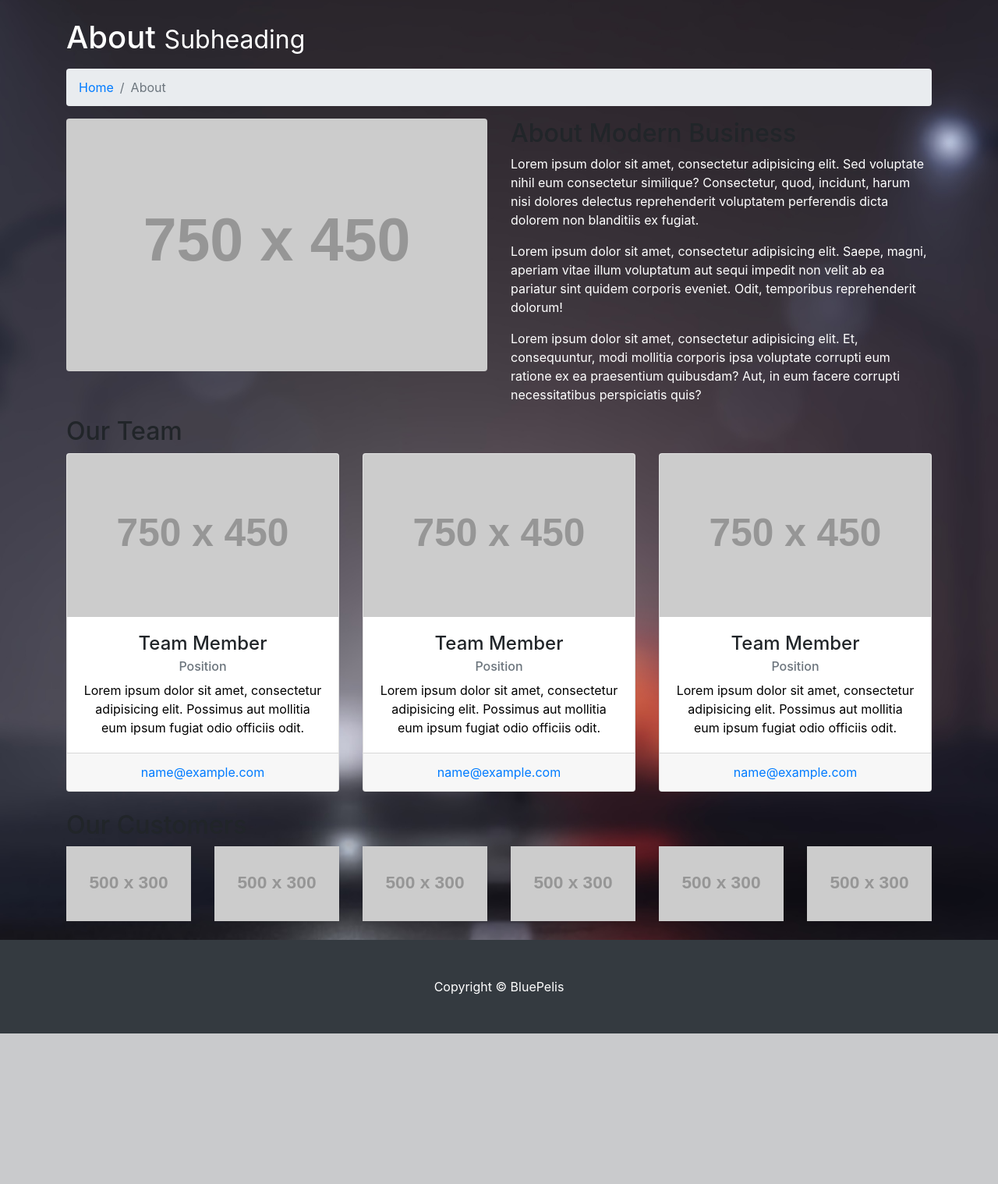
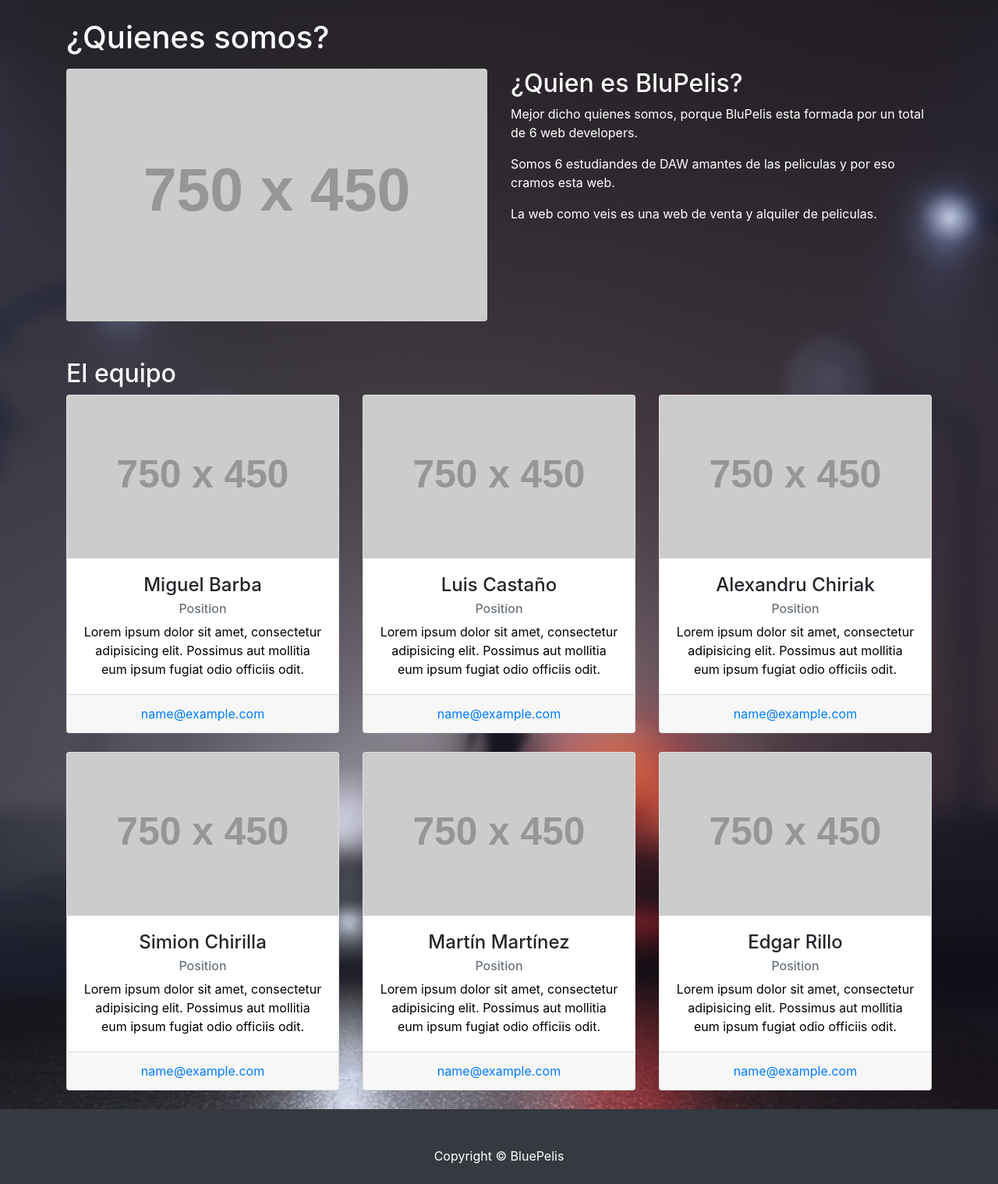
Before and after one commit to blupelis/ProyectoJS, a PHP site: page /about.html in a window 1280 px wide. Shown: the part 56-1574 px from the top of the page at 78% size. Before the commit the page ends 1381 px from the top, so only its background shows below. Run offline with PHP 8.4, Linux system fonts and the light colour scheme; grey boxes labelled with a size stand in for pictures from a placeholder-image service; some libraries are stand-ins or nearby versions.

Commit message:
css casi listo

```diff
--- a/about.html
+++ b/about.html
@@ -49,16 +49,7 @@
   <div class="container">
 
     <!-- Page Heading/Breadcrumbs -->
-    <h1 class="mt-4 mb-3">About
-      <small>Subheading</small>
-    </h1>
-
-    <ol class="breadcrumb">
-      <li class="breadcrumb-item">
-        <a href="index.html">Home</a>
-      </li>
-      <li class="breadcrumb-item active">About</li>
-    </ol>
+    <h1 class="mt-4 mb-3">¿Quienes somos?</h1>
 
     <!-- Intro Content -->
     <div class="row">
@@ -66,23 +57,23 @@
         <img class="img-fluid rounded mb-4" src="http://placehold.it/750x450" alt="">
       </div>
       <div class="col-lg-6">
-        <h2>About Modern Business</h2>
-        <p>Lorem ipsum dolor sit amet, consectetur adipisicing elit. Sed voluptate nihil eum consectetur similique? Consectetur, quod, incidunt, harum nisi dolores delectus reprehenderit voluptatem perferendis dicta dolorem non blanditiis ex fugiat.</p>
-        <p>Lorem ipsum dolor sit amet, consectetur adipisicing elit. Saepe, magni, aperiam vitae illum voluptatum aut sequi impedit non velit ab ea pariatur sint quidem corporis eveniet. Odit, temporibus reprehenderit dolorum!</p>
-        <p>Lorem ipsum dolor sit amet, consectetur adipisicing elit. Et, consequuntur, modi mollitia corporis ipsa voluptate corrupti eum ratione ex ea praesentium quibusdam? Aut, in eum facere corrupti necessitatibus perspiciatis quis?</p>
+        <h2>¿Quien es BluPelis? </h2>
+        <p>Mejor dicho quienes somos, porque BluPelis esta formada por un total de 6 web developers.</p>
+        <p>Somos 6 estudiandes de DAW amantes de las peliculas y por eso cramos esta web.</p>
+        <p>La web como veis es una web de venta y alquiler de peliculas.</p>
       </div>
     </div>
     <!-- /.row -->
-
+<br>
     <!-- Team Members -->
-    <h2>Our Team</h2>
+    <h2>El equipo</h2>
 
     <div class="row">
       <div class="col-lg-4 mb-4">
         <div class="card h-100 text-center">
           <img class="card-img-top" src="http://placehold.it/750x450" alt="">
           <div class="card-body">
-            <h4 class="card-title">Team Member</h4>
+            <h4 class="card-title">Miguel Barba</h4>
             <h6 class="card-subtitle mb-2 text-muted">Position</h6>
             <p class="card-text">Lorem ipsum dolor sit amet, consectetur adipisicing elit. Possimus aut mollitia eum ipsum fugiat odio officiis odit.</p>
           </div>
@@ -95,7 +86,7 @@
         <div class="card h-100 text-center">
           <img class="card-img-top" src="http://placehold.it/750x450" alt="">
           <div class="card-body">
-            <h4 class="card-title">Team Member</h4>
+            <h4 class="card-title">Luis Castaño</h4>
             <h6 class="card-subtitle mb-2 text-muted">Position</h6>
             <p class="card-text">Lorem ipsum dolor sit amet, consectetur adipisicing elit. Possimus aut mollitia eum ipsum fugiat odio officiis odit.</p>
           </div>
@@ -108,7 +99,46 @@
         <div class="card h-100 text-center">
           <img class="card-img-top" src="http://placehold.it/750x450" alt="">
           <div class="card-body">
-            <h4 class="card-title">Team Member</h4>
+            <h4 class="card-title">Alexandru Chiriak</h4>
+            <h6 class="card-subtitle mb-2 text-muted">Position</h6>
+            <p class="card-text">Lorem ipsum dolor sit amet, consectetur adipisicing elit. Possimus aut mollitia eum ipsum fugiat odio officiis odit.</p>
+          </div>
+          <div class="card-footer">
+            <a href="#">name@example.com</a>
+          </div>
+        </div>
+      </div>
+      <div class="col-lg-4 mb-4">
+        <div class="card h-100 text-center">
+          <img class="card-img-top" src="http://placehold.it/750x450" alt="">
+          <div class="card-body">
+            <h4 class="card-title">Simion Chirilla</h4>
+            <h6 class="card-subtitle mb-2 text-muted">Position</h6>
+            <p class="card-text">Lorem ipsum dolor sit amet, consectetur adipisicing elit. Possimus aut mollitia eum ipsum fugiat odio officiis odit.</p>
+          </div>
+          <div class="card-footer">
+            <a href="#">name@example.com</a>
+          </div>
+        </div>
+      </div>
+      <div class="col-lg-4 mb-4">
+        <div class="card h-100 text-center">
+          <img class="card-img-top" src="http://placehold.it/750x450" alt="">
+          <div class="card-body">
+            <h4 class="card-title">Martín Martínez</h4>
+            <h6 class="card-subtitle mb-2 text-muted">Position</h6>
+            <p class="card-text">Lorem ipsum dolor sit amet, consectetur adipisicing elit. Possimus aut mollitia eum ipsum fugiat odio officiis odit.</p>
+          </div>
+          <div class="card-footer">
+            <a href="#">name@example.com</a>
+          </div>
+        </div>
+      </div>
+      <div class="col-lg-4 mb-4">
+        <div class="card h-100 text-center">
+          <img class="card-img-top" src="http://placehold.it/750x450" alt="">
+          <div class="card-body">
+            <h4 class="card-title">Edgar Rillo</h4>
             <h6 class="card-subtitle mb-2 text-muted">Position</h6>
             <p class="card-text">Lorem ipsum dolor sit amet, consectetur adipisicing elit. Possimus aut mollitia eum ipsum fugiat odio officiis odit.</p>
           </div>
@@ -120,7 +150,7 @@
     </div>
     <!-- /.row -->
 
-    <!-- Our Customers -->
+    <!-- Our Customers
     <h2>Our Customers</h2>
     <div class="row">
       <div class="col-lg-2 col-sm-4 mb-4">
@@ -141,7 +171,7 @@
       <div class="col-lg-2 col-sm-4 mb-4">
         <img class="img-fluid" src="http://placehold.it/500x300" alt="">
       </div>
-    </div>
+    </div> -->
     <!-- /.row -->
 
   </div>
--- a/css/modern-business.css
+++ b/css/modern-business.css
@@ -9,7 +9,7 @@ body {
   background-position: center;
 }
 
-h1, .navbar-brand, .nav-item a, p, h3, label {
+h1, .navbar-brand, .nav-item a, p, h2, h3, label {
   color: white;
 }
 
@@ -21,6 +21,13 @@ h1, .navbar-brand, .nav-item a, p, h3, label {
 }
 .card-body p{
   color: black;
+}
+
+footer{
+
+  height: 40px;
+
+
 }
 
 .carousel-item {
```
Also changed, not shown: services.html (+6 -17 lines).
